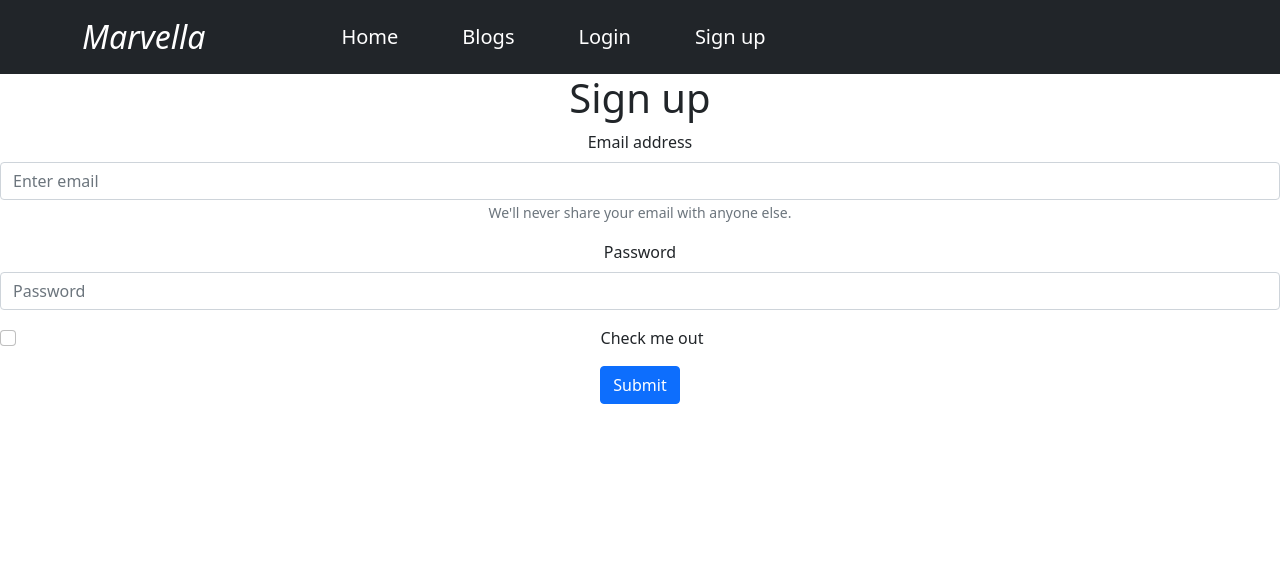
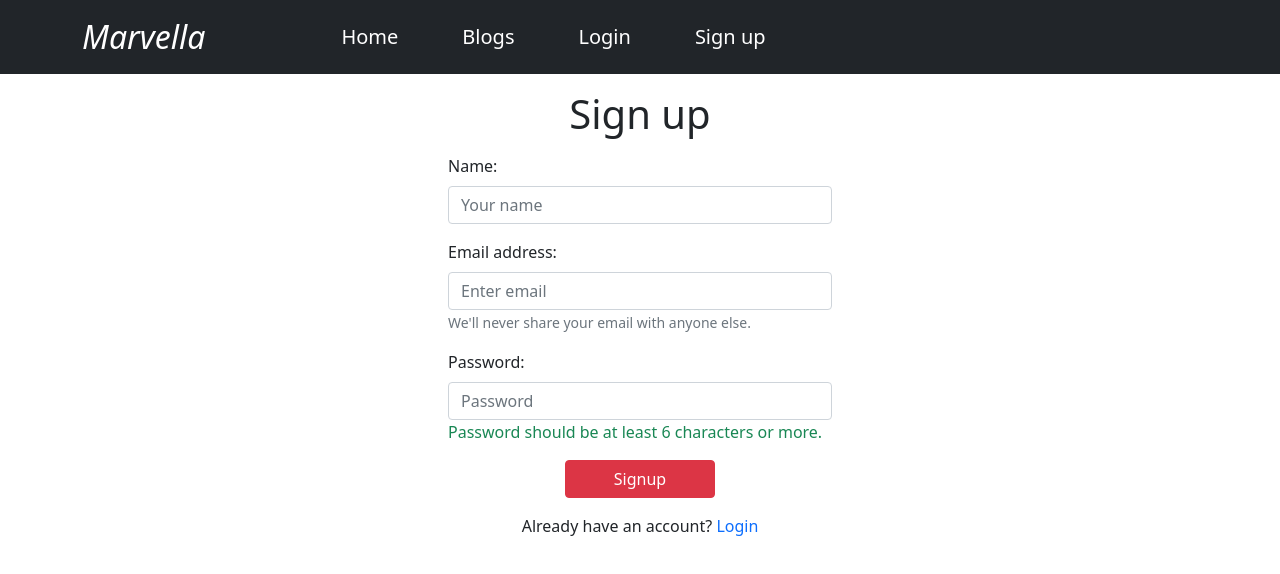
Before and after one commit to zereentabassum/inventory-management-website, a React (Create React App) app: page /signup in a window 1280 px wide. Shown: the top 574 px of the page. Built offline with nearby package versions, Linux system fonts and the light colour scheme.

Commit message:
login and signup form created

```diff
--- /dev/null
+++ b/src/Components/GoogleSignIn/GoogleSignIn.js
@@ -0,0 +1,11 @@
+import React from 'react';
+
+const GoogleSignIn = () => {
+    return (
+        <div>
+
+        </div>
+    );
+};
+
+export default GoogleSignIn;
--- a/src/Components/Login/Login.js
+++ b/src/Components/Login/Login.js
@@ -1,9 +1,37 @@
 import React from 'react';
+import { Button, Form } from 'react-bootstrap';
+import { Link } from 'react-router-dom';
+import GoogleSignIn from '../GoogleSignIn/GoogleSignIn';
 
 const Login = () => {
     return (
         <div>
-            <h1>Login</h1>
+            <h1 className='pt-4 pb-3'>Login</h1>                    <Form className='form'>
+                <Form.Group className="mb-3 text-start" controlId="formBasicEmail">
+                <Form.Label  >Email address:</Form.Label>
+                <Form.Control type="email" placeholder="Enter email" />
+                </Form.Group>
+
+                <Form.Group className="mb-3 text-start" controlId="formBasicPassword">
+                <Form.Label className='text-start'>Password:</Form.Label>
+                <Form.Control type="password" placeholder="Password" />
+                </Form.Group>
+                <Button variant="danger px-5 mb-3" type="submit">
+                Login
+                </Button>
+                <br />
+    <Button className='text-decoration-none'  variant='link'>Forgot Password? Reset</Button>
+    <div className='d-flex align-items-center'>
+        <div style={{height:'1px'}} className='bg-danger w-50'></div>
+        <h5 className='mt-2 px-2'>Or</h5>
+        <div style={{height:'1px'}} className='bg-danger w-50'></div>
+    </div>
+
+    <GoogleSignIn></GoogleSignIn>
+    <p>Don't have an account? <Link className='text-decoration-none' to='/signup'>Sign up</Link></p>
+
+
+</Form>
         </div>
     );
 };
--- a/src/Components/Signup/Signup.css
+++ b/src/Components/Signup/Signup.css
@@ -0,0 +1,19 @@
+.form{
+    width: 30% ;
+    margin: 0 auto;
+}
+
+
+
+
+
+
+
+
+
+@media only screen and (max-width:678px) {
+    .form{
+        width: 65% ;
+        margin: 0 auto;
+    }
+}
--- a/src/Components/Signup/Signup.js
+++ b/src/Components/Signup/Signup.js
@@ -1,30 +1,38 @@
 import React from 'react';
 import { Button, Form } from 'react-bootstrap';
+import { Link } from 'react-router-dom';
 import './Signup.css';
 
 const Signup = () => {
     return (
         <div>
-            <h1>Sign up</h1>
-            <Form>
-  <Form.Group className="mb-3" controlId="formBasicEmail">
-    <Form.Label>Email address</Form.Label>
+            <h1 className='pt-3 pb-2'>Sign up</h1>
+            <Form className='form'>
+            <Form.Group className='text-start pb-3'>
+            <Form.Label >Name:</Form.Label>
+            <Form.Control type="text"
+            placeholder="Your name" required/>
+            </Form.Group>
+            <Form.Group className="mb-3 text-start" controlId="formBasicEmail">
+              <Form.Label  >Email address:</Form.Label>
               <Form.Control type="email" placeholder="Enter email" />
               <Form.Text className="text-muted">
                 We'll never share your email with anyone else.
               </Form.Text>
             </Form.Group>
 
-  <Form.Group className="mb-3" controlId="formBasicPassword">
-    <Form.Label>Password</Form.Label>
-    <Form.Control type="password" placeholder="Password" />
+            <Form.Group className="mb-3 text-start" controlId="formBasicPassword">
+              <Form.Label className='text-start'>Password:</Form.Label>
+              <Form.Control type="password" placeholder="Password" required/>
+              <Form.Text className='text-success fs-6' id="passwordHelpBlock" >
+              Password should be at least 6 characters or more.
+              </Form.Text>
             </Form.Group>
-  <Form.Group className="mb-3" controlId="formBasicCheckbox">
-    <Form.Check type="checkbox" label="Check me out" />
-  </Form.Group>
-  <Button variant="primary" type="submit">
-    Submit
+            <Button variant="danger px-5 mb-3" type="submit">
+              Signup
             </Button>
+            <p>Already have an account? <Link className='text-decoration-none' to='/login'>Login</Link></p>
+
 </Form>
         </div>
     );
```
Lines whose indentation alone changed are shown as unchanged.
